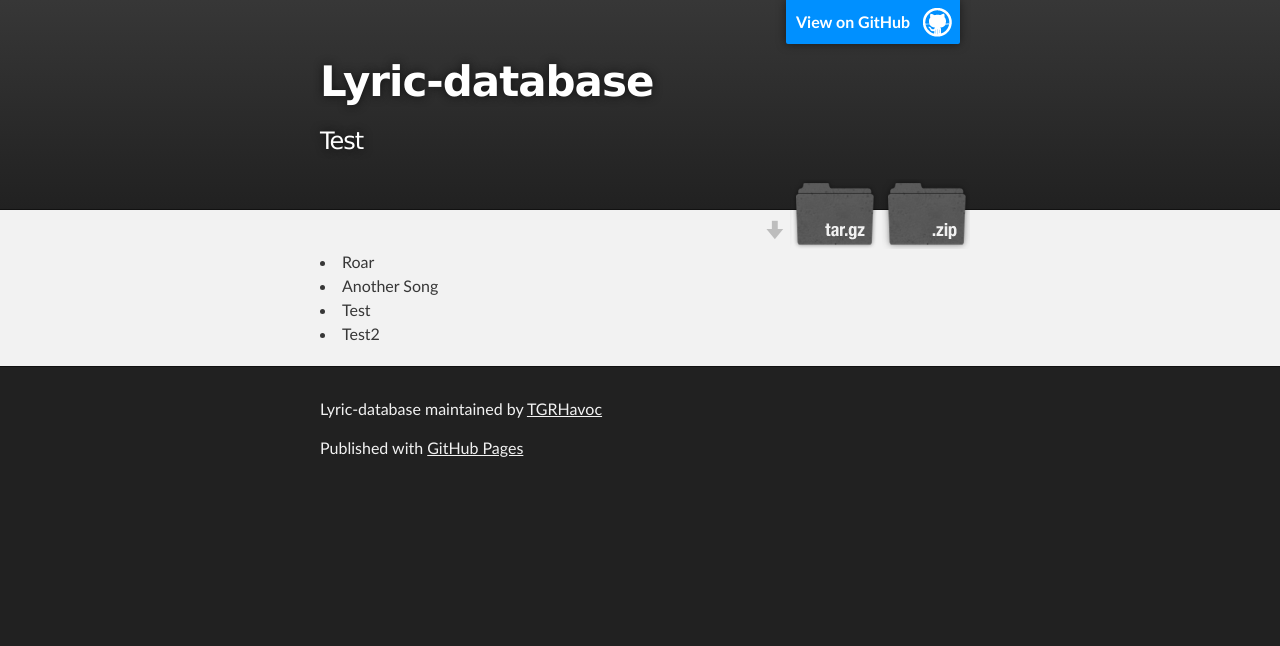
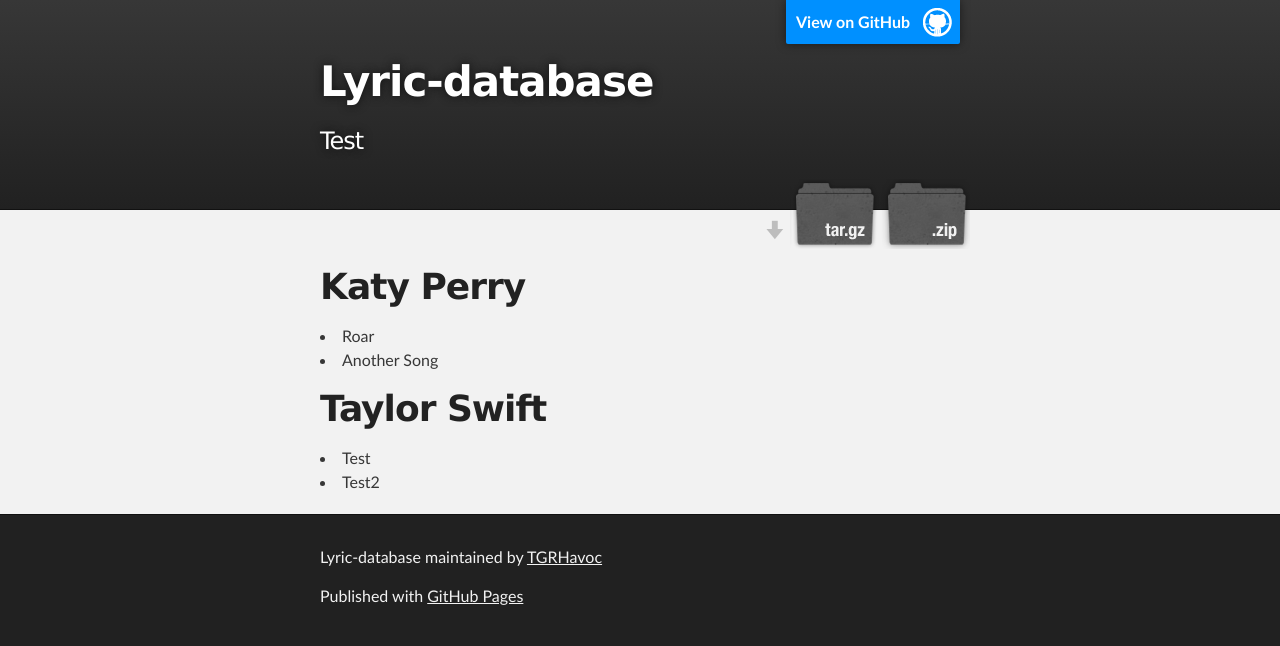
Before and after one commit to Pugzy/Lyric-Database, a plain HTML site: page index.html in a window 1280 px wide. Drawn offline with nearby package versions, Linux system fonts and the light colour scheme.

Commit message:
Update index.html

```diff
--- a/index.html
+++ b/index.html
@@ -32,10 +32,11 @@
     <div id="main_content_wrap" class="outer">
       <section id="main_content" class="inner">
       	<div id="Katy Perry">
+      		<h1>Katy Perry</h1>
 
       	</div>
       	<div id="Taylor Swift">
-
+      		<h1>Taylor Swift</h1>
       	</div>
       </section>
     </div>
```
